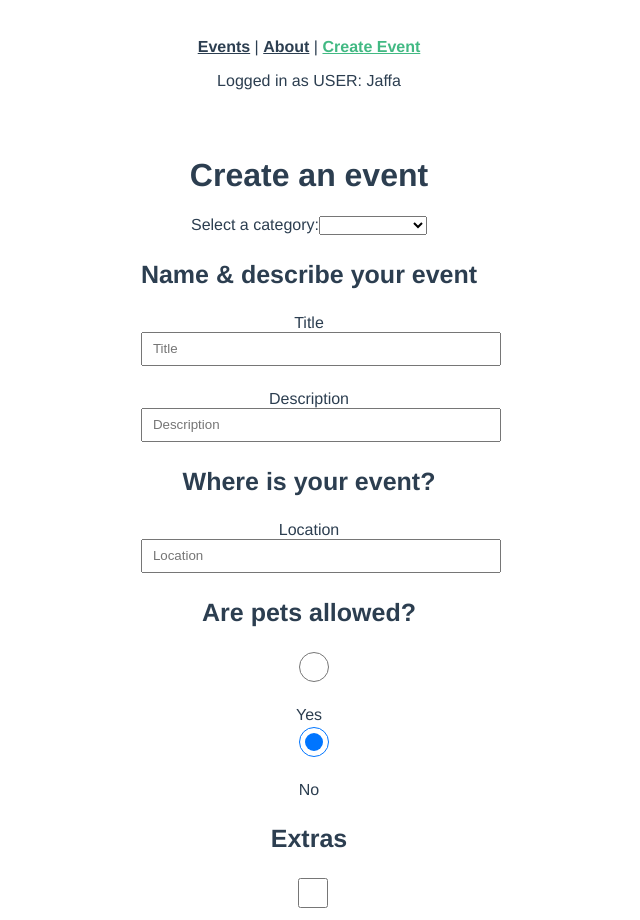
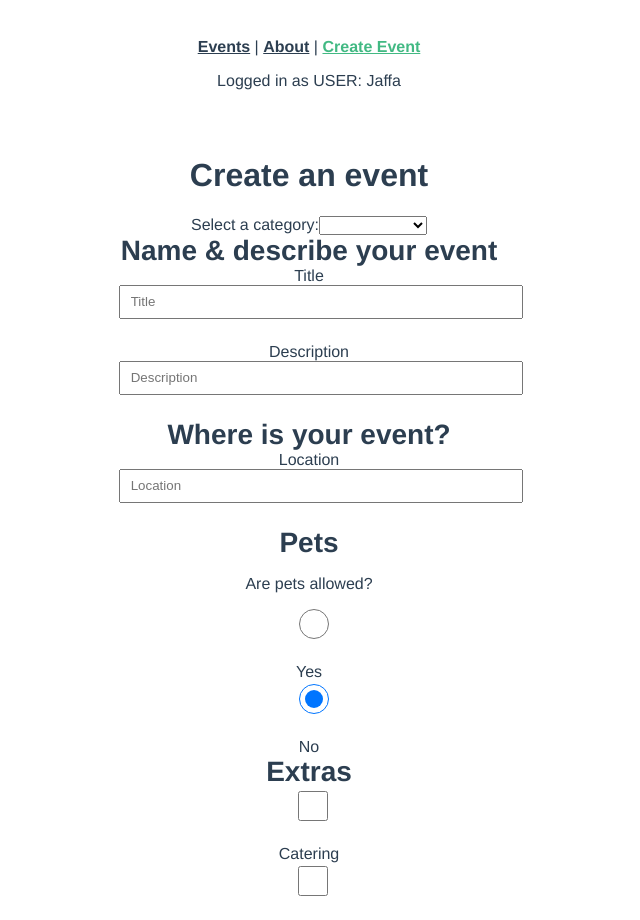
Before and after one commit to Rikstam/fastapi-vue3-events-system, a Vue app in the folder app/: page /#/event/create in a window 1280 px wide. Shown: the top 920 px of the page, without its empty margins (331-971 px from the left). Built offline with nearby package versions, Linux system fonts and the light colour scheme.

Commit message:
Improve the accessibility of create form

```diff
--- /dev/null
+++ b/app/src/components/BaseButton.vue
@@ -0,0 +1,5 @@
+<template>
+    <button class="button">
+      <slot />
+    </button>
+</template>
--- a/app/src/components/BaseCheckbox.vue
+++ b/app/src/components/BaseCheckbox.vue
@@ -1,15 +1,17 @@
 <template>
 <input
+    :id="uuid"
     type="checkbox"
     :checked="modelValue"
     @change="$emit('update:modelValue', $event.target.checked)"
     class="field"
 >
-<label>{{label}}</label>
+<label :for="uuid">{{label}}</label>
 </template>
 
 <script setup lang="ts">
 import {defineProps, withDefaults  } from 'vue'
+import UniqueID from '../features/UniqueID';
 interface Props {
     label: string
     modelValue:  boolean
@@ -17,4 +19,7 @@ interface Props {
 const props = withDefaults(defineProps<Props>(), {
     modelValue: false
 })
+
+const uuid = UniqueID().getID().toString()
+
 </script>
--- a/app/src/components/BaseInput.vue
+++ b/app/src/components/BaseInput.vue
@@ -1,21 +1,36 @@
 <template>
-      <label>{{ label }}</label>
+      <label :for="uuid">{{ label }}</label>
       <input
         v-bind="$attrs"
         class="field"
         :placeholder="label"
         :value="modelValue"
         @input="$emit('update:modelValue', $event.target.value)"
+        :id="uuid"
+        :aria-describedby="error ? `${uuid}-error`: null"
+        :aria-invalid="error ? true : null"
         >
+        <p v-if="error"
+           class="errorMessage"
+           aria-live="assertive"
+           :id="`${uuid}-error`"
+           >
+            {{error}}
+        </p>
 </template>
 
 <script setup lang="ts">
-  import { defineProps } from 'vue'
+  import { defineProps , withDefaults } from 'vue'
+  import UniqueID from '../features/UniqueID'
   interface Props {
     label: string
     modelValue:  string | number
+    error?: string
   }
-  const props = defineProps<Props>()
+  const props = withDefaults(defineProps<Props>(),{
+    error: ''
+  })
+  const uuid = UniqueID().getID().toString()
 </script>
 
 <style scoped>
--- a/app/src/components/BaseRadio.vue
+++ b/app/src/components/BaseRadio.vue
@@ -1,14 +1,16 @@
 <template>
 <input type="radio"
+        :id="uuid"
         :checked="modelValue === value"
         :value="value"
         @change="$emit('update:modelValue', value)"
         v-bind="$attrs">
-<label v-if="label">{{label}}</label>
+<label v-if="label" :for="uuid">{{label}}</label>
 </template>
 
 <script setup lang="ts">
 import {defineProps, withDefaults  } from 'vue'
+import UniqueID from '../features/UniqueID';
 interface Props {
     label?: string
     modelValue: string | number,
@@ -18,4 +20,7 @@ const props = withDefaults(defineProps<Props>(), {
     label: '',
     modelValue: ''
 })
+
+const uuid = UniqueID().getID().toString()
+
 </script>
--- a/app/src/components/BaseSelect.vue
+++ b/app/src/components/BaseSelect.vue
@@ -1,8 +1,9 @@
 <template>
-<label>{{label}}</label>
+<label :for="uuid">{{label}}</label>
       <select
         :value="modelValue"
         class="field"
+        :id="uuid"
         v-bind="{
             ...$attrs,
             onChange:($event) => { $emit('update:modelValue', $event.target.value)}
@@ -20,10 +21,12 @@
 
 <script setup lang="ts">
 import { defineProps } from 'vue'
+import UniqueID from '../features/UniqueID'
 interface Props {
     label: string
     modelValue: string | number
     options: string[]
 }
 const props = defineProps<Props>()
+const uuid = UniqueID().getID().toString()
 </script>
--- /dev/null
+++ b/app/src/features/UniqueID.ts
@@ -0,0 +1,11 @@
+let UUID = 0
+
+export default function UniqueID() {
+    const getID = () => {
+        UUID++
+        return UUID
+    }
+    return {
+        getID
+    }
+}
--- a/app/src/views/EventCreate.vue
+++ b/app/src/views/EventCreate.vue
@@ -67,7 +67,8 @@ eventStore.createEvent(event)
         :options="categories"
         label="Select a category:"
         />
-      <h3>Name & describe your event</h3>
+      <fieldset>
+          <legend>Name & describe your event</legend>
           <BaseInput
         v-model="event.title"
         label="Title"
@@ -77,41 +78,59 @@ eventStore.createEvent(event)
           v-model="event.description"
           label="Description"
           type="text"
+        />
+      </fieldset>
 
-      />
 
-      <h3>Where is your event?</h3>
+      <fieldset>
+        <legend>Where is your event?</legend>
         <BaseInput
         v-model="event.location"
         label="Location"
         type="text"
       />
-      <h3>Are pets allowed?</h3>
-      <div>
+      </fieldset>
+
+     <fieldset>
+      <legend>Pets</legend>
+      <p>Are pets allowed?</p>
         <BaseRadioGroup
           v-model="event.pets"
           name="pets"
           :options="petOptions"
           vertical/>
-      </div>
-      <h3>Extras</h3>
+     </fieldset>
+     <fieldset>
+      <legend>Extras</legend>
       <div>
         <BaseCheckbox
           v-model="event.catering"
           label="Catering"/>
       </div>
-
       <div>
         <BaseCheckbox
           v-model="event.music"
           label="Live music"/>
       </div>
-
-      <h3>When is your event?</h3>
+    </fieldset>
+    <fieldset>
+      <legend>When is your event?</legend>
       <BaseInput v-model="event.date" type="date" label="Date"/>
       <BaseInput v-model="event.time" type="time" label="Time"/>
-
+    </fieldset>
     <button type="submit">Submit</button>
     </form>
   </div>
 </template>
+<style>
+  fieldset {
+    border: 0px;
+    margin: 0px;
+    padding: 0px;
+  }
+  legend {
+    font-size: 28px;
+    font-weight: 700;
+    margin-top: 20px;
+  }
+</style>
--- a/app/src/views/EventList.vue
+++ b/app/src/views/EventList.vue
@@ -2,6 +2,8 @@
 import { useEventStore } from '../stores/EventStore'
 import { onMounted } from 'vue'
 import { useRouter } from 'vue-router'
+
+import EventCard from '../components/EventCard.vue';
 
 const eventStore = useEventStore()
 const router = useRouter()
```
Lines whose indentation alone changed are shown as unchanged.
